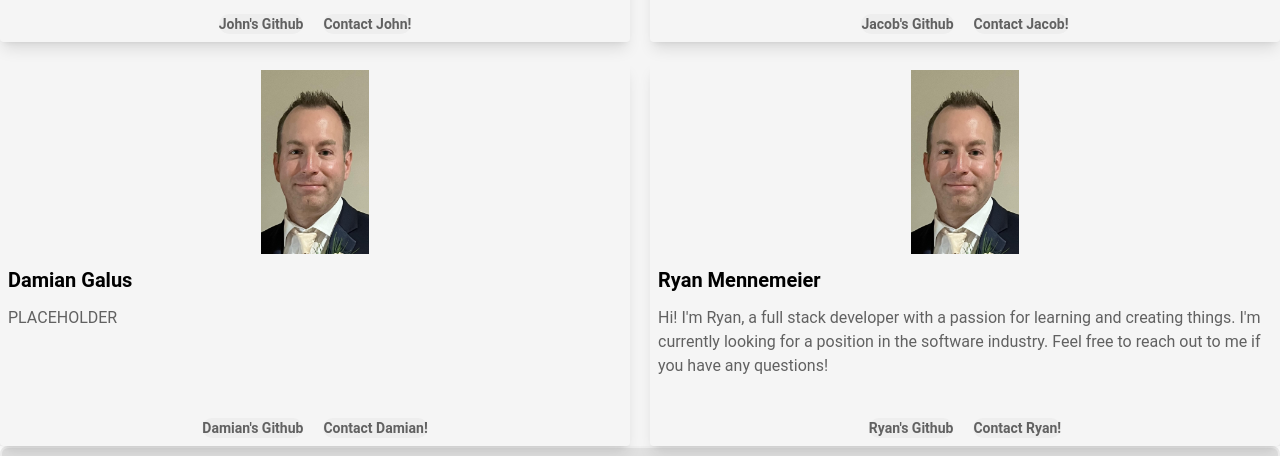
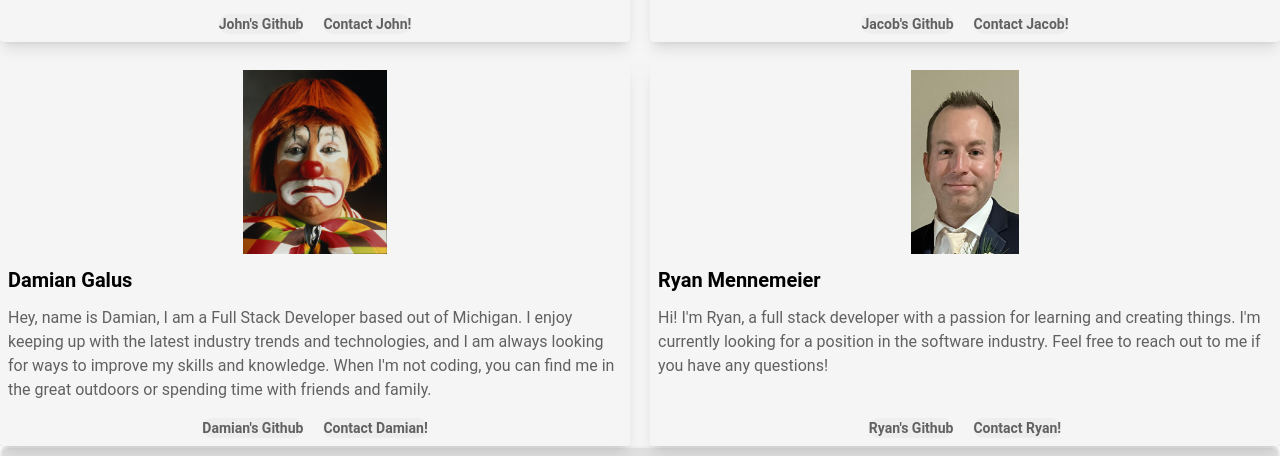
Before and after one commit to Taliwat/trailblazer, a React (Create React App) app in the folder client/: page /contact in a window 1280 px wide. Shown: the part 474-930 px from the top of the page. Built offline with nearby package versions, Linux system fonts and the light colour scheme; no server answers.

Commit message:
done with css changes for now

```diff
--- a/client/src/pages/ContactUs.js
+++ b/client/src/pages/ContactUs.js
@@ -2,21 +2,21 @@
 import ryanpic from "../assets/imgs/RDM wedding edit.jpg";
 import johnpic from "../assets/imgs/me3.webp";
 import jacobpic from "../assets/imgs/jacob.webp";
-// import damianpic from "../assets/imgs/your_picfilehere.jpg";
+import clown from "../assets/imgs/clown.jpg"
 
 //create a Contact page that gives information about the team and how to contact us!  be a bit creative here, and be able to have users have a button that can send emails given the provided email in the team member's profile.
 
 export default function ContactUs() {
   return (
     <>
-      <section className="flex flex-col justify-around items-center bg-gray-100" style={{ minHeight: '80vh' }}>
+      <section className="flex flex-col justify-around items-center bg-gray-100" style={{ minHeight: '90vh' }}>
         <h2 className="text-align-center text-3xl font-bold text-gray-700 flex justify-center pt-4">Meet the Team!</h2>
         <div className="bg-gray-100 flex flex-col gap-5 w-full justify-center items-center">
           <div className="grid md:grid-cols-2 md:grid-rows-2 grid-cols-1 gap-5">
             <div className="rounded md:overflow-y-scroll shadow-lg flex flex-col p-2 gap-3 h-96">
               <img className="w-full object-contain h-3/6" src={johnpic} alt="John self" />
               <h1 className="font-bold text-xl">John Scicluna</h1>
-              <p className="text-gray-700 text-base h-full">
+              <p className="text-gray-700 text-base h-full overflow-auto">
                 I am John Scicluna, a meticulous full stack developer with an unwavering commitment to delivering user-centric solutions. I welcome any opportunities to engage in interesting coding discussions or potential project collaborations.
               </p>
               <div className="h-1/8 flex justify-center gap-5">
@@ -27,33 +27,34 @@ export default function ContactUs() {
             <div className="rounded md:overflow-y-scroll shadow-lg flex flex-col p-2 gap-3 h-96">
               <img className="w-full object-contain h-3/6" src={jacobpic} alt="Jacob self" />
               <h1 className="font-bold text-xl">Jacob Jeffries</h1>
-              <p className="text-gray-700 text-base h-full">
+              <p className="text-gray-700 text-base h-full overflow-auto">
                 Hello, my name is Jacob. I've been trained in various disciplines: web application development, laboratory management, and biological research.
                 Throughout my youth and professional path I have used computers to increase my efficacy and to have fun!
               </p>
-              <div className="h-1/8 flex justify-center gap-5 mt-5">
+              <div className="h-1/8 flex justify-center gap-5">
                 <a href="https://github.com/Jacob-Jeffries" className=" inline-block bg-gray-200 rounded-full text-sm font-semibold text-gray-700  hover:text-gray-400">Jacob's Github</a>
                 <a href="mailto:jeffries.info@gmail.com" className=" inline-block bg-gray-200 rounded-full  text-sm font-semibold text-gray-700  hover:text-gray-400">Contact Jacob!</a>
               </div>
             </div>
             <div className="rounded md:overflow-y-scroll shadow-lg flex flex-col p-2 gap-3 h-96">
-              <img className="w-full object-contain h-3/6" src={ryanpic} alt="Ryan Mennemeier self" />
+              <img className="w-full object-contain h-3/6" src={clown} alt="Ryan Mennemeier self" />
               <h1 className="font-bold text-xl">Damian Galus</h1>
-              <p className="text-gray-700 text-base h-full">
-                PLACEHOLDER
+              <p className="text-gray-700 text-base h-full overflow-auto">
+                Hey, name is Damian, I am a Full Stack Developer based out of Michigan. I enjoy keeping up with the latest industry trends and technologies,
+                and I am always looking for ways to improve my skills and knowledge. When I'm not coding, you can find me in the great outdoors or spending time with friends and family.
               </p>
-              <div className="h-1/8 flex justify-center gap-5 mt-5">
+              <div className="h-1/8 flex justify-center gap-5">
                 <a href="https://github.com/DFgalus" className=" inline-block bg-gray-200 rounded-full text-sm font-semibold text-gray-700  hover:text-gray-400">Damian's Github</a>
-                <a href="mailto:kalpha1865@gmail.com" className=" inline-block bg-gray-200 rounded-full  text-sm font-semibold text-gray-700 hover:text-gray-400">Contact Damian!</a>
+                <a href="mailto:damiangdev@gmail.com" className=" inline-block bg-gray-200 rounded-full  text-sm font-semibold text-gray-700 hover:text-gray-400">Contact Damian!</a>
               </div>
             </div>
-            <div className="rounded md:overflow-y-scroll shadow-lg flex flex-col p-2 gap-3 h-96">
+            <div className="rounded md:overflow-y-scroll shadow-lg flex flex-col p-2 gap-3 h-96" >
               <img className="w-full object-contain h-3/6" src={ryanpic} alt="Ryan Mennemeier self" />
               <h1 className="font-bold text-xl">Ryan Mennemeier</h1>
-              <p className="text-gray-700 text-base h-full">
+              <p className="text-gray-700 text-base h-full overflow-auto">
                 Hi! I'm Ryan, a full stack developer with a passion for learning and creating things. I'm currently looking for a position in the software industry. Feel free to reach out to me if you have any questions!
               </p>
-              <div className="h-1/8 flex justify-center gap-5 mt-5">
+              <div className="h-1/8 flex justify-center gap-5">
                 <a href="https://github.com/Taliwat" className=" inline-block bg-gray-200 rounded-full text-sm font-semibold text-gray-700 hover:text-gray-400">Ryan's Github</a>
                 <a href="mailto:kalpha1865@gmail.com" className=" inline-block bg-gray-200 rounded-full  text-sm font-semibold text-gray-700 hover:text-gray-400">Contact Ryan!</a>
               </div>
```
Also changed, not shown: client/src/assets/imgs/clown.jpg (added).
